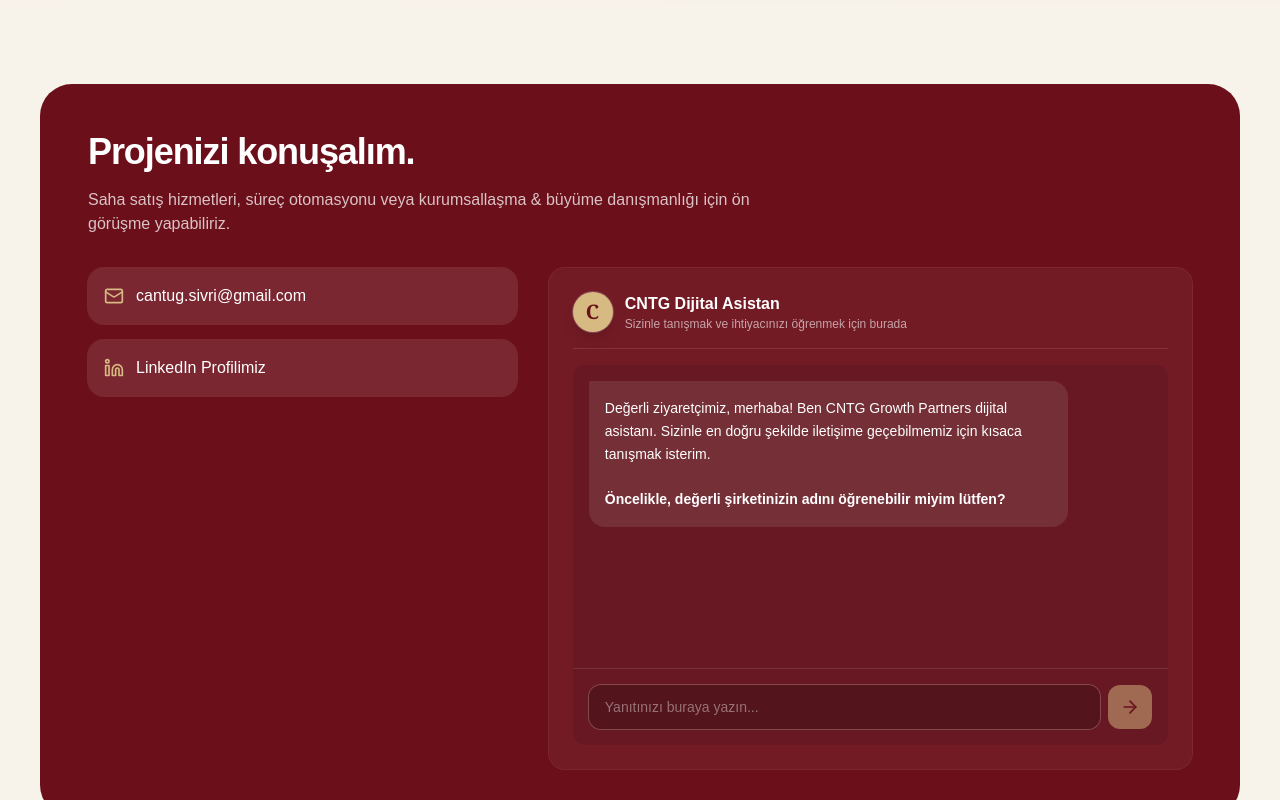
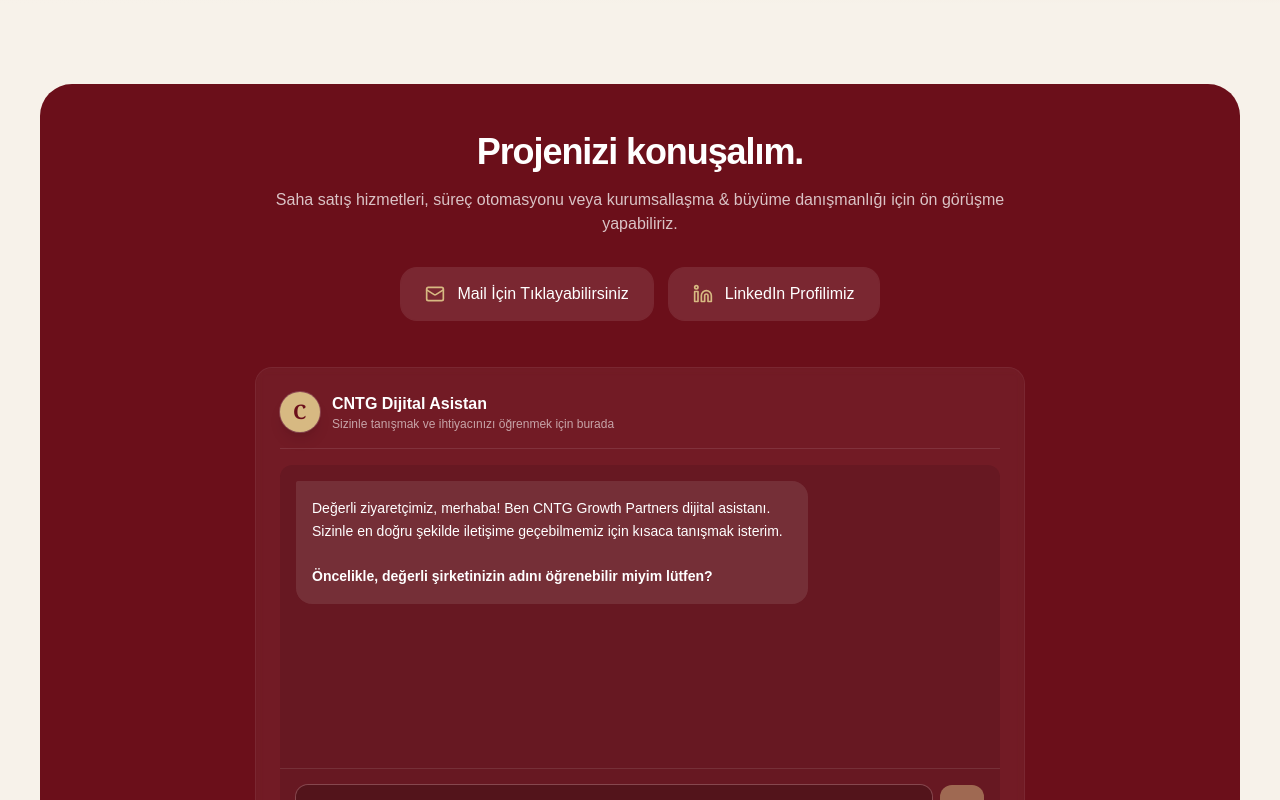
Before and after one commit to cantugsivri/cntg-site, a Next.js app: page / in a window 1280 px wide. Shown: the part 780-1580 px from the top of the page. Built offline with nearby package versions, Linux system fonts and the light colour scheme.

Commit message:
re-layout contact section: centered buttons at top with hidden mail text, chatbot positioned below

```diff
--- a/app/buyume-danismanligi/page.tsx
+++ b/app/buyume-danismanligi/page.tsx
@@ -152,22 +152,25 @@
 
       <section className="mx-auto max-w-7xl px-4 pb-16 sm:px-6 sm:pb-24 lg:px-10 w-full">
         <div className="rounded-3xl bg-[#6B0F1A] p-4 text-white sm:rounded-[2rem] sm:p-8 md:p-12 overflow-hidden">
+          <div className="text-center max-w-3xl mx-auto">
             <h2 className="text-3xl font-semibold tracking-[-0.03em] sm:text-4xl">Projenizi konuşalım.</h2>
-          <p className="mt-4 max-w-2xl text-white/75">Stratejik büyüme ve yönetim partnerliği için ön görüşme yapabiliriz.</p>
-          <div className="mt-7 grid gap-6 sm:mt-8 sm:gap-8 lg:grid-cols-[1fr_1.5fr]">
-            <div className="flex min-w-0 flex-col gap-3 sm:gap-4">
-              <a href="mailto:cantug.sivri@gmail.com" className="group">
-                <div className="flex items-center gap-3 rounded-xl bg-white/10 p-3 ring-1 ring-white/10 transition group-hover:bg-white/20 sm:rounded-2xl sm:p-4">
-                  <Mail className="h-5 w-5 text-[#D7B982]" /><span className="text-sm sm:text-base">cantug.sivri@gmail.com</span>
+            <p className="mt-4 text-white/75">Stratejik büyüme ve yönetim partnerliği için ön görüşme yapabiliriz.</p>
+            <div className="mt-8 flex flex-col sm:flex-row items-center justify-center gap-3 sm:gap-4">
+              <a href="mailto:cantug.sivri@gmail.com" className="group w-full sm:w-auto">
+                <div className="flex items-center justify-center gap-3 rounded-xl bg-white/10 px-6 py-3.5 ring-1 ring-white/10 transition group-hover:bg-white/20 sm:rounded-2xl">
+                  <Mail className="h-5 w-5 text-[#D7B982]" />
+                  <span className="text-sm sm:text-base font-medium">Mail İçin Tıklayabilirsiniz</span>
                 </div>
               </a>
-              <a href="https://www.linkedin.com/company/122203956" target="_blank" rel="noopener noreferrer" className="group">
-                <div className="flex items-center gap-3 rounded-xl bg-white/10 p-3 ring-1 ring-white/10 transition group-hover:bg-white/20 sm:rounded-2xl sm:p-4">
-                  <Linkedin className="h-5 w-5 text-[#D7B982]" /><span className="text-sm sm:text-base">LinkedIn Profilimiz</span>
+              <a href="https://www.linkedin.com/company/122203956" target="_blank" rel="noopener noreferrer" className="group w-full sm:w-auto">
+                <div className="flex items-center justify-center gap-3 rounded-xl bg-white/10 px-6 py-3.5 ring-1 ring-white/10 transition group-hover:bg-white/20 sm:rounded-2xl">
+                  <Linkedin className="h-5 w-5 text-[#D7B982]" />
+                  <span className="text-sm sm:text-base font-medium">LinkedIn Profilimiz</span>
                 </div>
               </a>
             </div>
-            <div className="min-w-0 rounded-2xl bg-white/5 p-3 ring-1 ring-white/10 backdrop-blur-sm sm:p-6">
+          </div>
+          <div className="mt-8 sm:mt-12 max-w-3xl mx-auto min-w-0 rounded-2xl bg-white/5 p-3 ring-1 ring-white/10 backdrop-blur-sm sm:p-6 text-left">
             <div className="mb-4 flex items-center gap-3 border-b border-white/10 pb-4">
               <div className="flex h-10 w-10 items-center justify-center rounded-full bg-[#D7B982] text-[#6B0F1A] shadow-lg ring-1 ring-white/20">
                 <span className="font-serif text-xl font-bold tracking-wide">C</span>
@@ -180,7 +183,6 @@
             <ChatbotForm />
           </div>
         </div>
-        </div>
       </section>
     </main>
   );
--- a/app/otomasyon-hizmetleri/page.tsx
+++ b/app/otomasyon-hizmetleri/page.tsx
@@ -151,22 +151,25 @@
 
       <section className="mx-auto max-w-7xl px-4 pb-16 sm:px-6 sm:pb-24 lg:px-10 w-full">
         <div className="rounded-3xl bg-[#6B0F1A] p-4 text-white sm:rounded-[2rem] sm:p-8 md:p-12 overflow-hidden">
+          <div className="text-center max-w-3xl mx-auto">
             <h2 className="text-3xl font-semibold tracking-[-0.03em] sm:text-4xl">Projenizi konuşalım.</h2>
-          <p className="mt-4 max-w-2xl text-white/75">İş süreçleri analizi ve otomasyon hizmetleri için ön görüşme yapabiliriz.</p>
-          <div className="mt-7 grid gap-6 sm:mt-8 sm:gap-8 lg:grid-cols-[1fr_1.5fr]">
-            <div className="flex min-w-0 flex-col gap-3 sm:gap-4">
-              <a href="mailto:cantug.sivri@gmail.com" className="group">
-                <div className="flex items-center gap-3 rounded-xl bg-white/10 p-3 ring-1 ring-white/10 transition group-hover:bg-white/20 sm:rounded-2xl sm:p-4">
-                  <Mail className="h-5 w-5 text-[#D7B982]" /><span className="text-sm sm:text-base">cantug.sivri@gmail.com</span>
+            <p className="mt-4 text-white/75">İş süreçleri analizi ve otomasyon hizmetleri için ön görüşme yapabiliriz.</p>
+            <div className="mt-8 flex flex-col sm:flex-row items-center justify-center gap-3 sm:gap-4">
+              <a href="mailto:cantug.sivri@gmail.com" className="group w-full sm:w-auto">
+                <div className="flex items-center justify-center gap-3 rounded-xl bg-white/10 px-6 py-3.5 ring-1 ring-white/10 transition group-hover:bg-white/20 sm:rounded-2xl">
+                  <Mail className="h-5 w-5 text-[#D7B982]" />
+                  <span className="text-sm sm:text-base font-medium">Mail İçin Tıklayabilirsiniz</span>
                 </div>
               </a>
-              <a href="https://www.linkedin.com/company/122203956" target="_blank" rel="noopener noreferrer" className="group">
-                <div className="flex items-center gap-3 rounded-xl bg-white/10 p-3 ring-1 ring-white/10 transition group-hover:bg-white/20 sm:rounded-2xl sm:p-4">
-                  <Linkedin className="h-5 w-5 text-[#D7B982]" /><span className="text-sm sm:text-base">LinkedIn Profilimiz</span>
+              <a href="https://www.linkedin.com/company/122203956" target="_blank" rel="noopener noreferrer" className="group w-full sm:w-auto">
+                <div className="flex items-center justify-center gap-3 rounded-xl bg-white/10 px-6 py-3.5 ring-1 ring-white/10 transition group-hover:bg-white/20 sm:rounded-2xl">
+                  <Linkedin className="h-5 w-5 text-[#D7B982]" />
+                  <span className="text-sm sm:text-base font-medium">LinkedIn Profilimiz</span>
                 </div>
               </a>
             </div>
-            <div className="min-w-0 rounded-2xl bg-white/5 p-3 ring-1 ring-white/10 backdrop-blur-sm sm:p-6">
+          </div>
+          <div className="mt-8 sm:mt-12 max-w-3xl mx-auto min-w-0 rounded-2xl bg-white/5 p-3 ring-1 ring-white/10 backdrop-blur-sm sm:p-6 text-left">
             <div className="mb-4 flex items-center gap-3 border-b border-white/10 pb-4">
               <div className="flex h-10 w-10 items-center justify-center rounded-full bg-[#D7B982] text-[#6B0F1A] shadow-lg ring-1 ring-white/20">
                 <span className="font-serif text-xl font-bold tracking-wide">C</span>
@@ -179,7 +182,6 @@
             <ChatbotForm />
           </div>
         </div>
-        </div>
       </section>
     </main>
   );
--- a/app/page.tsx
+++ b/app/page.tsx
@@ -162,32 +162,33 @@
       {/* CONTACT & CHATBOT SECTION */}
       <section id="contact" className="mx-auto max-w-7xl px-4 pt-12 pb-16 sm:px-6 sm:pt-20 sm:pb-24 lg:px-10 w-full">
         <div className="rounded-3xl bg-[#6B0F1A] p-4 text-white sm:rounded-[2rem] sm:p-8 md:p-12 overflow-hidden">
+          <div className="text-center max-w-3xl mx-auto">
             <h2 className="text-3xl font-semibold tracking-[-0.03em] sm:text-4xl">
               Projenizi konuşalım.
             </h2>
-          <p className="mt-4 max-w-2xl text-white/75">
+            <p className="mt-4 text-white/75">
               Saha satış hizmetleri, süreç otomasyonu veya kurumsallaşma & büyüme danışmanlığı için ön görüşme yapabiliriz.
             </p>
 
-          <div className="mt-7 grid gap-6 sm:mt-8 sm:gap-8 lg:grid-cols-[1fr_1.5fr]">
-            {/* Direct Contact Links */}
-            <div className="flex min-w-0 flex-col gap-3 sm:gap-4">
-              <a href="mailto:cantug.sivri@gmail.com" className="group">
-                <div className="flex min-w-0 items-center gap-3 break-words rounded-xl bg-white/10 p-3 ring-1 ring-white/10 transition group-hover:bg-white/20 sm:rounded-2xl sm:p-4">
+            {/* Top Centered Contact Links */}
+            <div className="mt-8 flex flex-col sm:flex-row items-center justify-center gap-3 sm:gap-4">
+              <a href="mailto:cantug.sivri@gmail.com" className="group w-full sm:w-auto">
+                <div className="flex items-center justify-center gap-3 rounded-xl bg-white/10 px-6 py-3.5 ring-1 ring-white/10 transition group-hover:bg-white/20 sm:rounded-2xl">
                   <Mail className="h-5 w-5 text-[#D7B982]" />
-                  <span className="min-w-0 break-words text-sm sm:text-base">cantug.sivri@gmail.com</span>
+                  <span className="text-sm sm:text-base font-medium">Mail İçin Tıklayabilirsiniz</span>
                 </div>
               </a>
-              <a href="https://www.linkedin.com/company/122203956" target="_blank" rel="noopener noreferrer" className="group">
-                <div className="flex min-w-0 items-center gap-3 break-words rounded-xl bg-white/10 p-3 ring-1 ring-white/10 transition group-hover:bg-white/20 sm:rounded-2xl sm:p-4">
+              <a href="https://www.linkedin.com/company/122203956" target="_blank" rel="noopener noreferrer" className="group w-full sm:w-auto">
+                <div className="flex items-center justify-center gap-3 rounded-xl bg-white/10 px-6 py-3.5 ring-1 ring-white/10 transition group-hover:bg-white/20 sm:rounded-2xl">
                   <Linkedin className="h-5 w-5 text-[#D7B982]" />
-                  <span className="text-sm sm:text-base">LinkedIn Profilimiz</span>
+                  <span className="text-sm sm:text-base font-medium">LinkedIn Profilimiz</span>
                 </div>
               </a>
             </div>
+          </div>
 
-            {/* AI Chatbot Area */}
-            <div className="min-w-0 rounded-2xl bg-white/5 p-3 ring-1 ring-white/10 backdrop-blur-sm sm:p-6">
+          {/* AI Chatbot Area Below */}
+          <div className="mt-8 sm:mt-12 max-w-3xl mx-auto min-w-0 rounded-2xl bg-white/5 p-3 ring-1 ring-white/10 backdrop-blur-sm sm:p-6 text-left">
             <div className="mb-4 flex items-center gap-3 border-b border-white/10 pb-4">
               <div className="flex h-10 w-10 items-center justify-center rounded-full bg-[#D7B982] text-[#6B0F1A] shadow-lg ring-1 ring-white/20">
                 <span className="font-serif text-xl font-bold tracking-wide">C</span>
@@ -198,7 +199,6 @@
               </div>
             </div>
             <ChatbotForm />
-            </div>
           </div>
         </div>
       </section>
--- a/app/saha-hizmetleri/page.tsx
+++ b/app/saha-hizmetleri/page.tsx
@@ -181,26 +181,27 @@
       {/* CONTACT */}
       <section className="mx-auto max-w-7xl px-4 pb-16 sm:px-6 sm:pb-24 lg:px-10 w-full">
         <div className="rounded-3xl bg-[#6B0F1A] p-4 text-white sm:rounded-[2rem] sm:p-8 md:p-12 overflow-hidden">
+          <div className="text-center max-w-3xl mx-auto">
             <h2 className="text-3xl font-semibold tracking-[-0.03em] sm:text-4xl">Projenizi konuşalım.</h2>
-          <p className="mt-4 max-w-2xl text-white/75">
+            <p className="mt-4 text-white/75">
               Saha satış ve iş geliştirme hizmetleri için ön görüşme yapabiliriz.
             </p>
-          <div className="mt-7 grid gap-6 sm:mt-8 sm:gap-8 lg:grid-cols-[1fr_1.5fr]">
-            <div className="flex min-w-0 flex-col gap-3 sm:gap-4">
-              <a href="mailto:cantug.sivri@gmail.com" className="group">
-                <div className="flex items-center gap-3 rounded-xl bg-white/10 p-3 ring-1 ring-white/10 transition group-hover:bg-white/20 sm:rounded-2xl sm:p-4">
+            <div className="mt-8 flex flex-col sm:flex-row items-center justify-center gap-3 sm:gap-4">
+              <a href="mailto:cantug.sivri@gmail.com" className="group w-full sm:w-auto">
+                <div className="flex items-center justify-center gap-3 rounded-xl bg-white/10 px-6 py-3.5 ring-1 ring-white/10 transition group-hover:bg-white/20 sm:rounded-2xl">
                   <Mail className="h-5 w-5 text-[#D7B982]" />
-                  <span className="text-sm sm:text-base">cantug.sivri@gmail.com</span>
+                  <span className="text-sm sm:text-base font-medium">Mail İçin Tıklayabilirsiniz</span>
                 </div>
               </a>
-              <a href="https://www.linkedin.com/company/122203956" target="_blank" rel="noopener noreferrer" className="group">
-                <div className="flex items-center gap-3 rounded-xl bg-white/10 p-3 ring-1 ring-white/10 transition group-hover:bg-white/20 sm:rounded-2xl sm:p-4">
+              <a href="https://www.linkedin.com/company/122203956" target="_blank" rel="noopener noreferrer" className="group w-full sm:w-auto">
+                <div className="flex items-center justify-center gap-3 rounded-xl bg-white/10 px-6 py-3.5 ring-1 ring-white/10 transition group-hover:bg-white/20 sm:rounded-2xl">
                   <Linkedin className="h-5 w-5 text-[#D7B982]" />
-                  <span className="text-sm sm:text-base">LinkedIn Profilimiz</span>
+                  <span className="text-sm sm:text-base font-medium">LinkedIn Profilimiz</span>
                 </div>
               </a>
             </div>
-            <div className="min-w-0 rounded-2xl bg-white/5 p-3 ring-1 ring-white/10 backdrop-blur-sm sm:p-6">
+          </div>
+          <div className="mt-8 sm:mt-12 max-w-3xl mx-auto min-w-0 rounded-2xl bg-white/5 p-3 ring-1 ring-white/10 backdrop-blur-sm sm:p-6 text-left">
             <div className="mb-4 flex items-center gap-3 border-b border-white/10 pb-4">
               <div className="flex h-10 w-10 items-center justify-center rounded-full bg-[#D7B982] text-[#6B0F1A] shadow-lg ring-1 ring-white/20">
                 <span className="font-serif text-xl font-bold tracking-wide">C</span>
@@ -213,7 +214,6 @@
             <ChatbotForm />
           </div>
         </div>
-        </div>
       </section>
     </main>
   );
```
Lines whose indentation alone changed are shown as unchanged.
